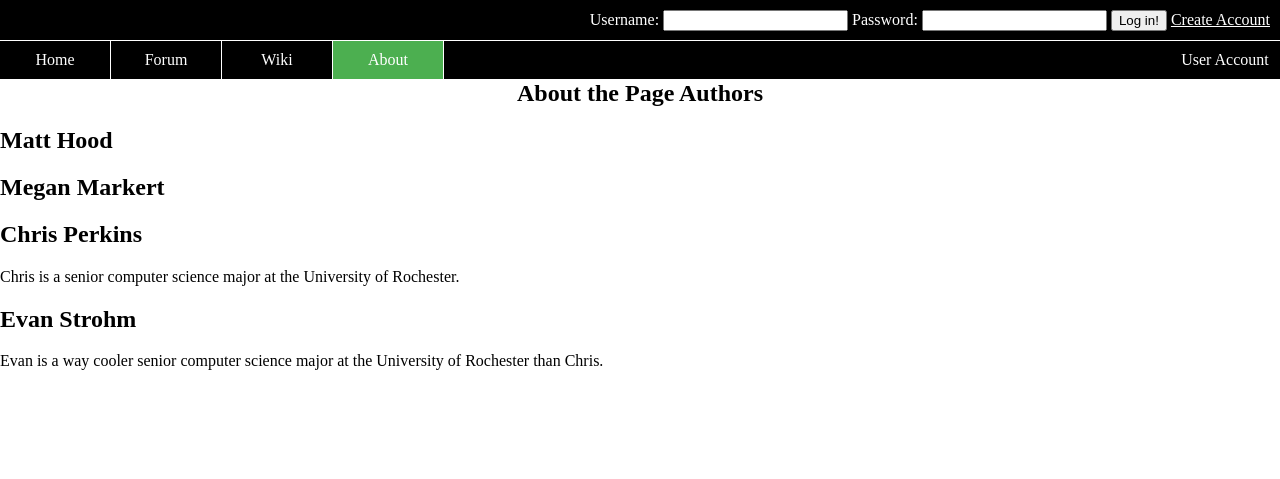
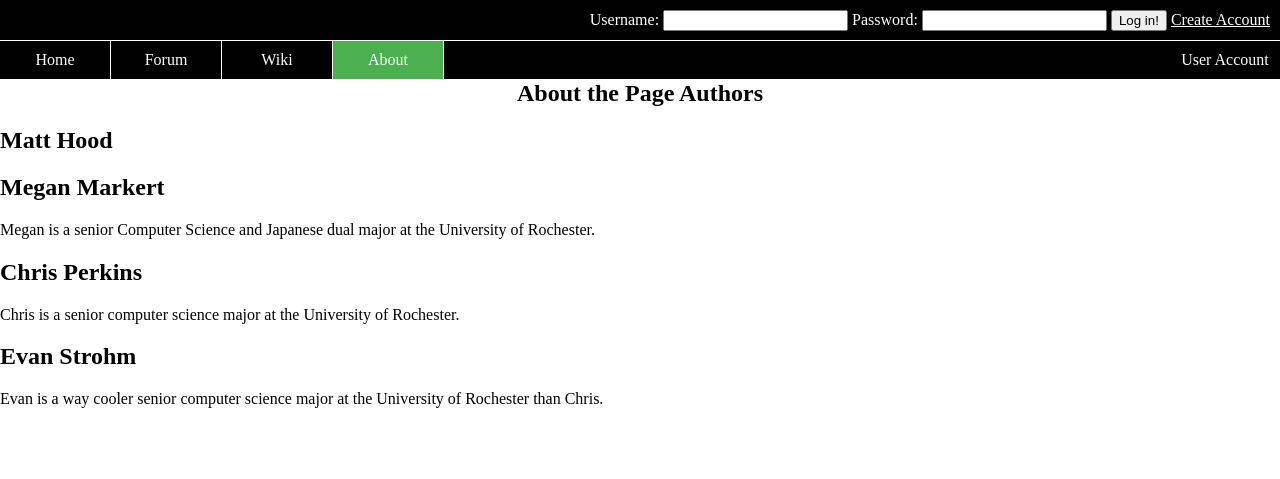
Before and after one commit to cperkin3/CSC-210-Fall-2016-Group-Project, a PHP site: page /about.php in a window 1280 px wide. Shown: the top 479 px of the page. Run offline with PHP 8.4, Linux system fonts and the light colour scheme; some libraries are stand-ins or nearby versions.

Commit message:
updated about

```diff
--- a/www/about.php
+++ b/www/about.php
@@ -56,7 +56,7 @@
 			<h2>Matt Hood</h2>
 			<p></p>
 			<h2>Megan Markert</h2>
-			<p></p>
+			<p>Megan is a senior Computer Science and Japanese dual major at the University of Rochester.</p>
 			<h2>Chris Perkins</h2>
 			<p>Chris is a senior computer science major at the University of Rochester.</p>
 			<h2>Evan Strohm</h2>
```
